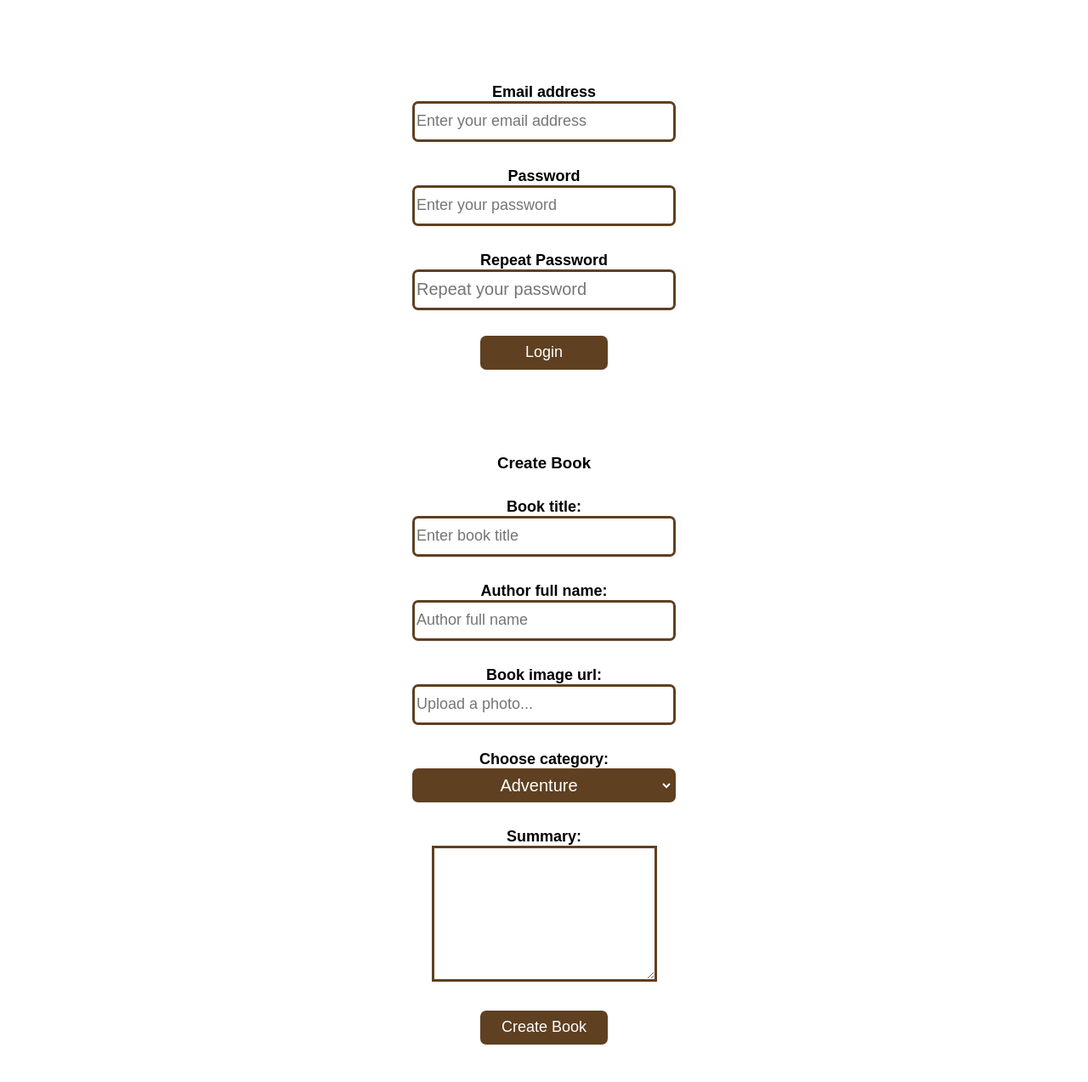
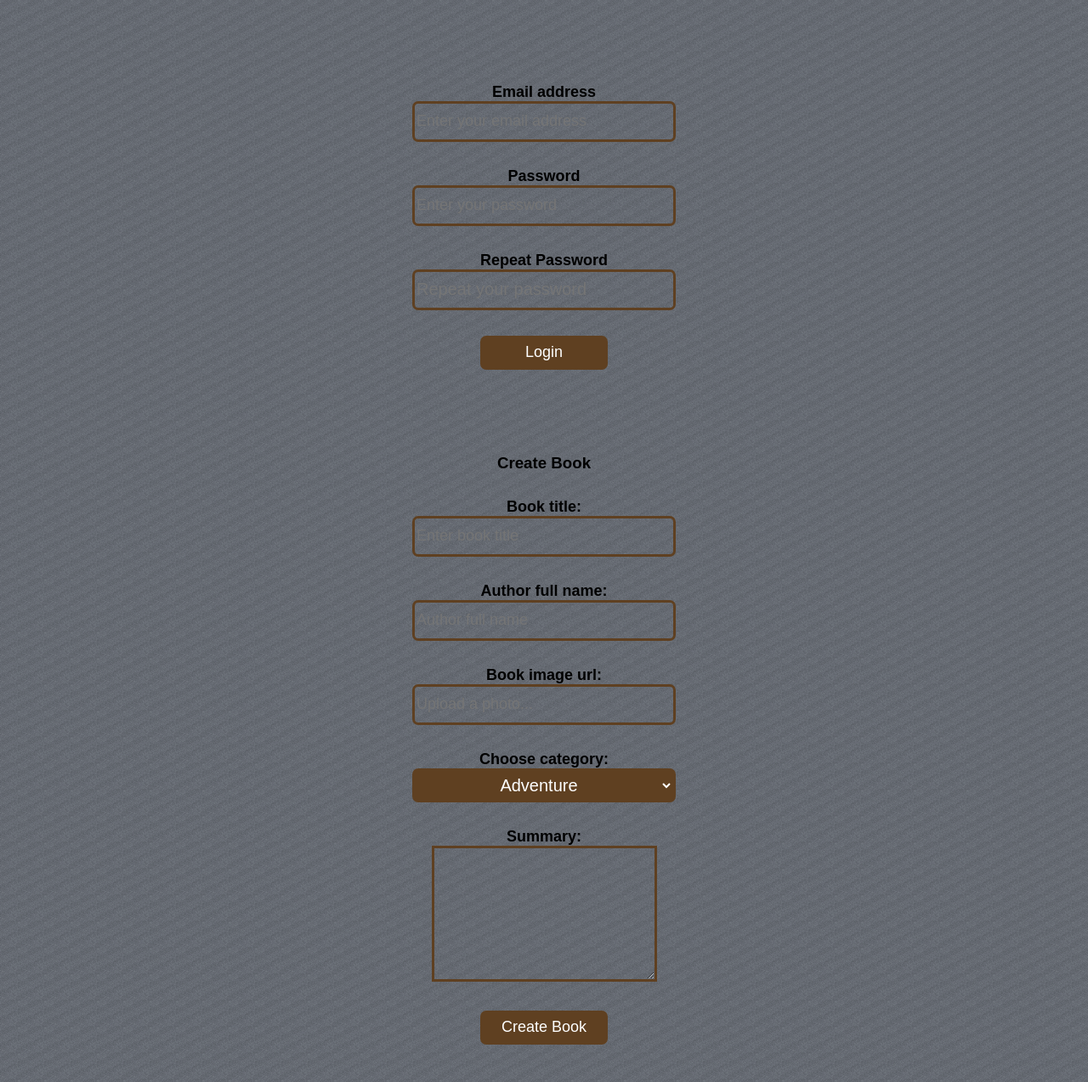
Before and after one commit to Georrge314/My-library-front-end, a website: page index.html in a window 1280 px wide. Shown: the part 2678-3951 px from the top of the page at 85% size. Drawn offline with Linux system fonts and the light colour scheme.

Commit message:
Added body background and input text color

```diff
--- a/style/books.css
+++ b/style/books.css
@@ -23,6 +23,8 @@
     height: 1.6em;
     font-size: 20px;
     border-radius: 7px;
+    background-color: inherit;
+    color: white;
 }
 
 #category-select {
--- a/style/create-edit-book.css
+++ b/style/create-edit-book.css
@@ -28,10 +28,14 @@
     height: 40px;
     border-radius: 7px;
     border: 3px solid rgb(95, 64, 33);
+    background-color: inherit;
+    color: white;
 }
 
 .create-edit-container textarea {
     border: 3px solid rgb(95, 64, 33);
+    background-color: inherit;
+    color: white;
 }
 
 .submit-container {
--- a/style/global.css
+++ b/style/global.css
@@ -5,4 +5,5 @@ body {
     font-weight: 350;
     height:100%;
     width:100%;
+    background-image: url(/images/bg-image-2.png);
 }
--- a/style/register-login.css
+++ b/style/register-login.css
@@ -20,6 +20,7 @@
     border-radius: 7px;
     height: 40px;
     width: 300px;
+    color: white;
 }
 
 .register-login-form label {
```
Also changed, not shown: images/bg-image-2.png (added), images/bg-image.png (added).
